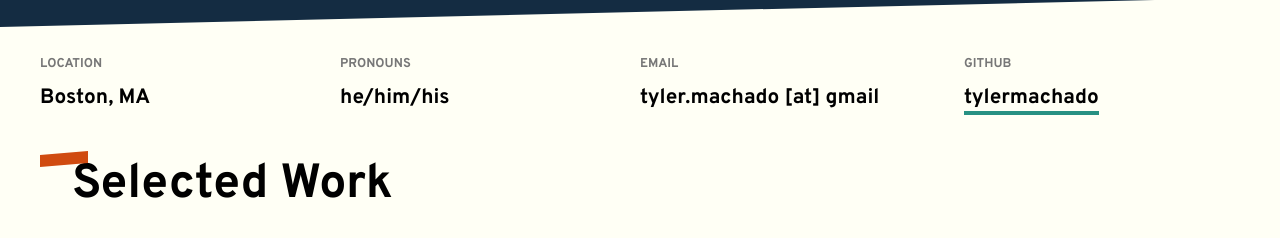
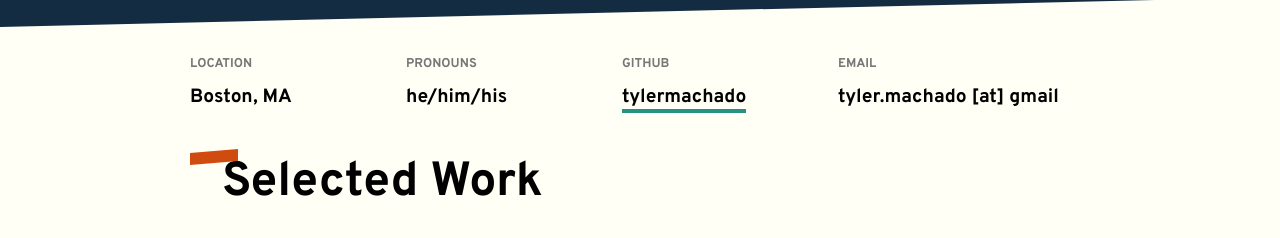
Before and after one commit to tylermachado/tylermachado.github.io, a Gatsby site: page / in a window 1280 px wide. Shown: the part 273-511 px from the top of the page. Built offline with nearby package versions, Linux system fonts and the light colour scheme; Gatsby itself is replaced by a stand-in of ours.

Commit message:
contain the container

```diff
--- a/src/components/Facts.jsx
+++ b/src/components/Facts.jsx
@@ -3,7 +3,7 @@ import "../styles/facts.scss"
 
 export default (props) => (
     <section id="facts">
-        <div class="container">
+        <div class="container narrow">
             <div id="facts-container">
                 <div>
                     <h3>Location</h3>
@@ -14,12 +14,12 @@ export default (props) => (
                     <span>he/him/his</span>
                 </div>
                 <div>
+                    <h3>Github</h3>
+                    <span><a href="//github.com/tylermachado" title="Tyler's Github">tylermachado</a></span>
+                </div>
+                <div>
                     <h3>Email</h3>
                     <span>tyler.machado [at] gmail</span>
-                </div>
-                <div>
-                    <h3>Github</h3>
-                    <span><a href="//github.com/tylermachado" title="Tyler's Github">tylermachado</a></span>
                 </div>
             </div>
         </div>
--- a/src/components/Resume.jsx
+++ b/src/components/Resume.jsx
@@ -6,7 +6,7 @@ import SectionHeader from "../components/SectionHeader.jsx"
 
 const Resume = () => (
     <div id="resume">
-        <div class="container">
+        <div class="container narrow">
           <SectionHeader words="Resume" />
           <p>This resume is also available <a href="../../static/tyler_machado_resume.pdf" title="Tyler Machado's resume as a PDF">in PDF format</a>.</p>
               {jobs
--- a/src/components/SectionHeader.jsx
+++ b/src/components/SectionHeader.jsx
@@ -1,7 +1,7 @@
 import React from "react"
 
 export default (props) => (
-    <div>
+    <div class="container narrow">
         <div class="section-top-border"></div>
         <h2>{props.words}</h2>
     </div>
--- a/src/components/Talks.jsx
+++ b/src/components/Talks.jsx
@@ -5,7 +5,7 @@ import SectionHeader from "../components/SectionHeader.jsx"
 
 const Talks = () => (
     <div id="talks">
-        <div class="container">
+        <div class="container narrow">
           <SectionHeader words="Talks and Writing" />
           <ul>
               {talks
--- a/src/styles/facts.scss
+++ b/src/styles/facts.scss
@@ -13,7 +13,7 @@
       grid-gap: 15px;
 
       @media (min-width:768px) {
-          grid-template-columns: 23% 23% 25% 23%;
+          grid-template-columns: 22% 22% 22% 28%;
           grid-gap: 2%;
       }
 }
@@ -25,7 +25,7 @@
 }
 
 #facts span {
-    font-size:1.3rem;
+    font-size:1.2rem;
     font-weight:bold;
 }
 
--- a/src/styles/global.scss
+++ b/src/styles/global.scss
@@ -29,6 +29,13 @@ body {
     padding:0 15px;
     @media (min-width: 768px) {
         max-width:1200px;
+
+    }
+}
+
+.container.narrow {
+    @media (min-width: 768px) {
+        max-width:900px;
 
     }
 }
```
